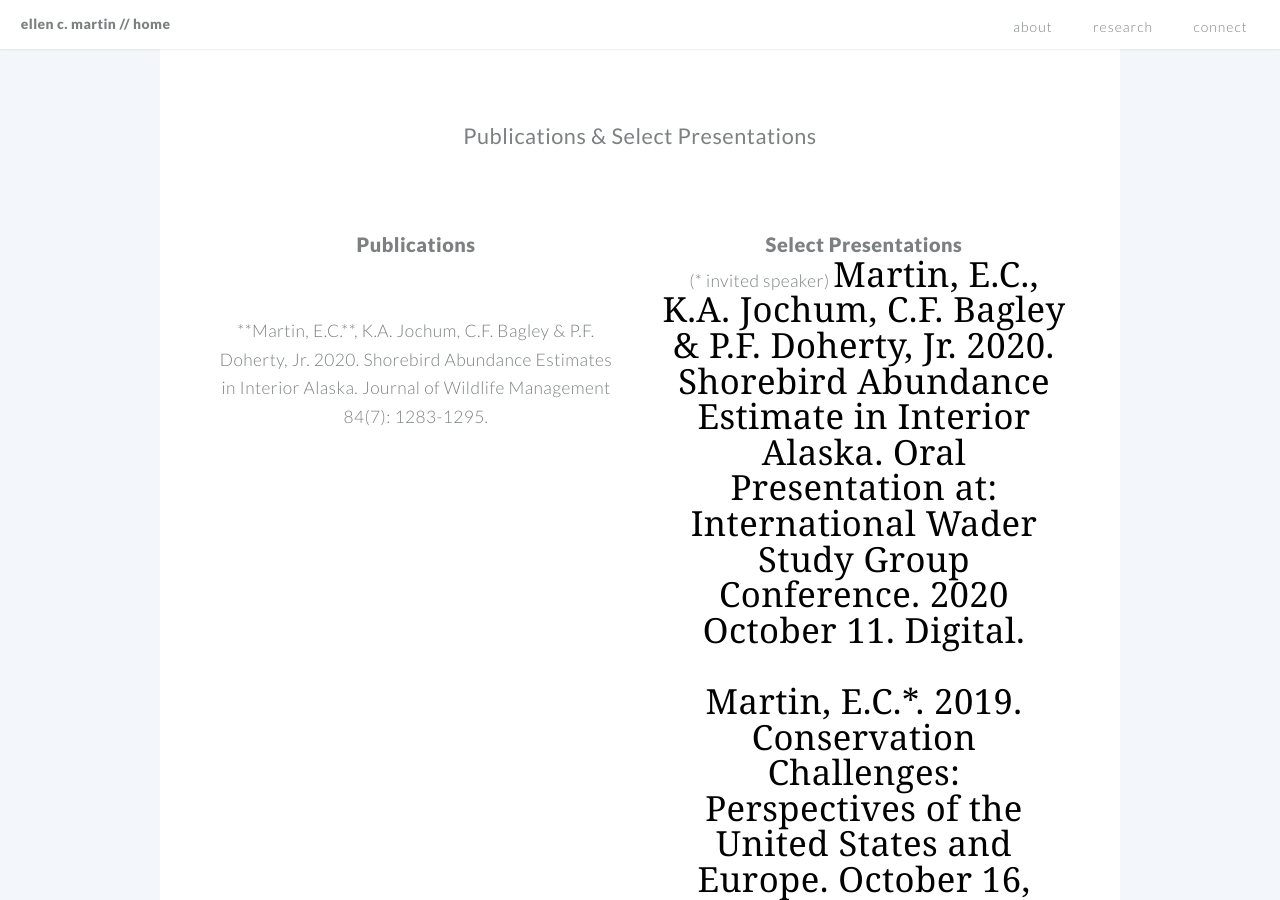
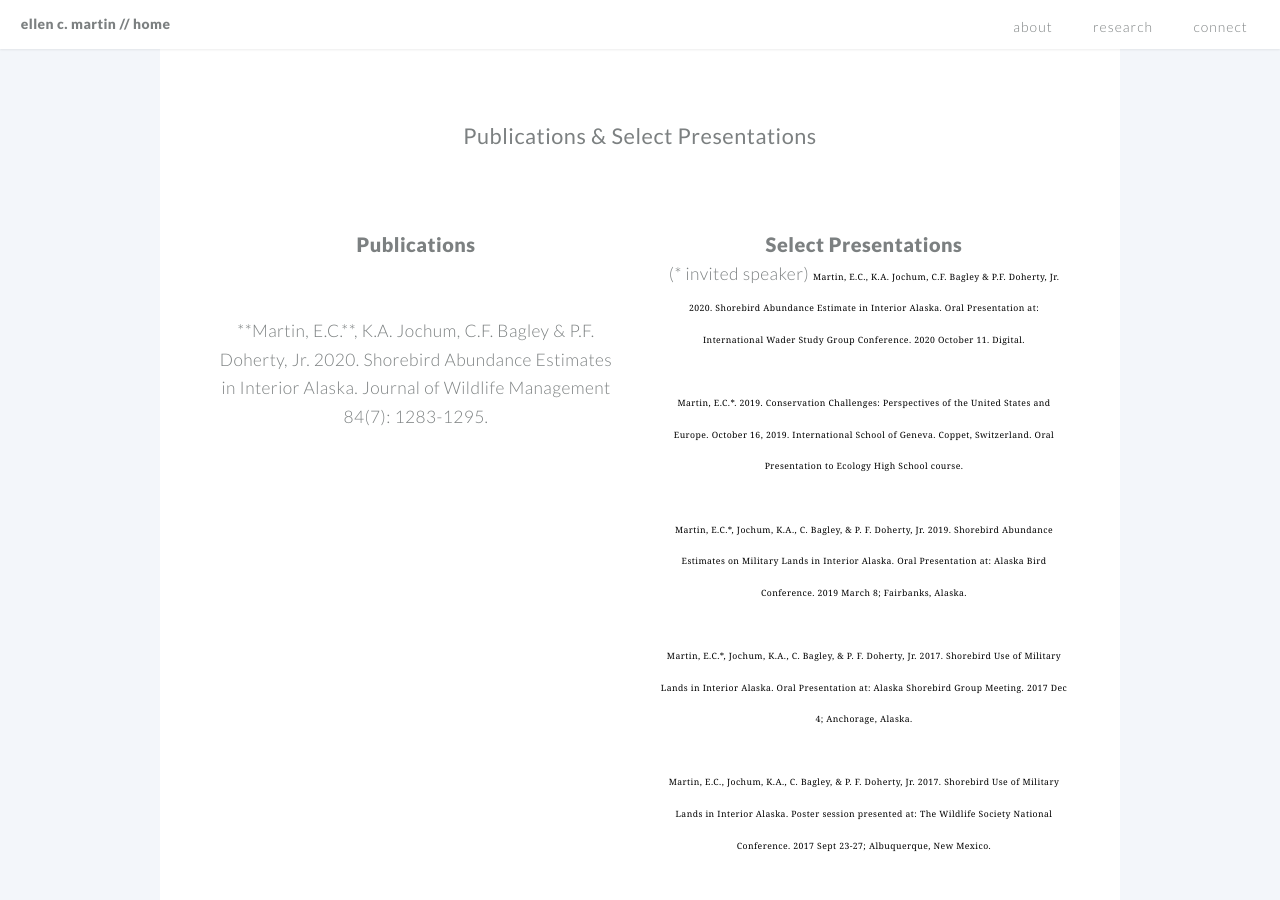
Before and after one commit to EllenCMartin/EllenCMartin.github.io, a Jekyll site: the page built from index.md, in a window 1280 px wide and 900 px high, scrolled down 2080 px. Built offline with Jekyll 4.4.1, drawn with Linux system fonts in a browser that asks for light colours.

Commit message:
Update presentations.html

```diff
--- a/_includes/presentations.html
+++ b/_includes/presentations.html
@@ -1,6 +1,6 @@
 <h1><a href="#">Select Presentations</a></h1>
 <p>(* invited speaker)
-<span style="color:black; font-family:Georgia; text-align:left; font-size:2em;">
+<span style="color:black; font-family:Georgia; text-align:left; font-size:0.5em;">
 
            Martin, E.C., K.A. Jochum, C.F. Bagley & P.F. Doherty, Jr. 2020. Shorebird Abundance Estimate in Interior Alaska.
                       Oral Presentation at: International Wader Study Group Conference. 2020 October 11. Digital.<br><br>
```
